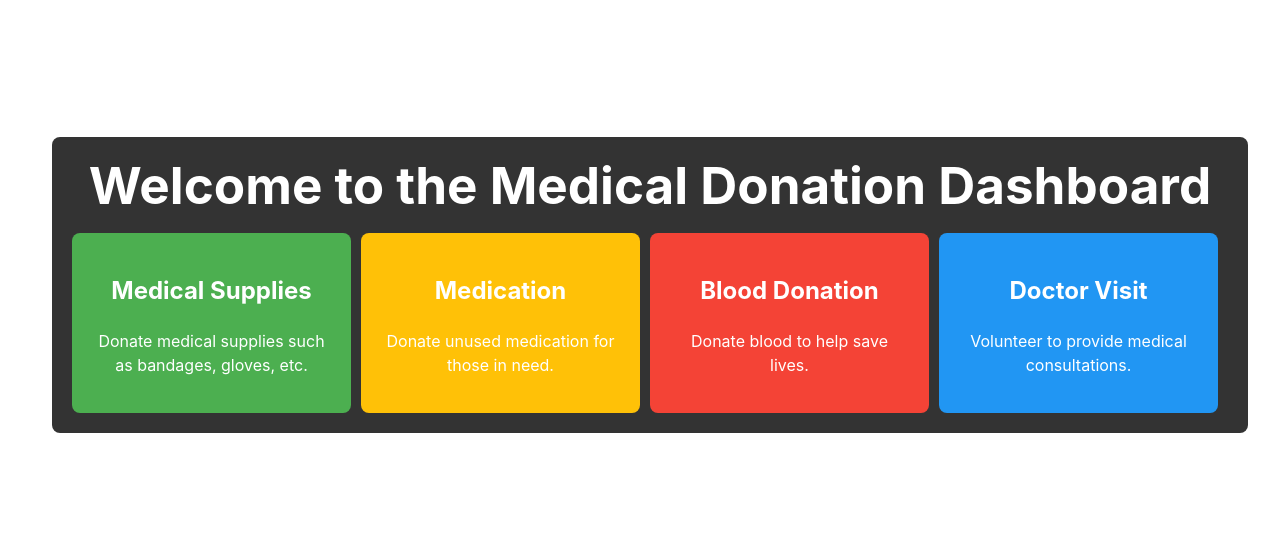
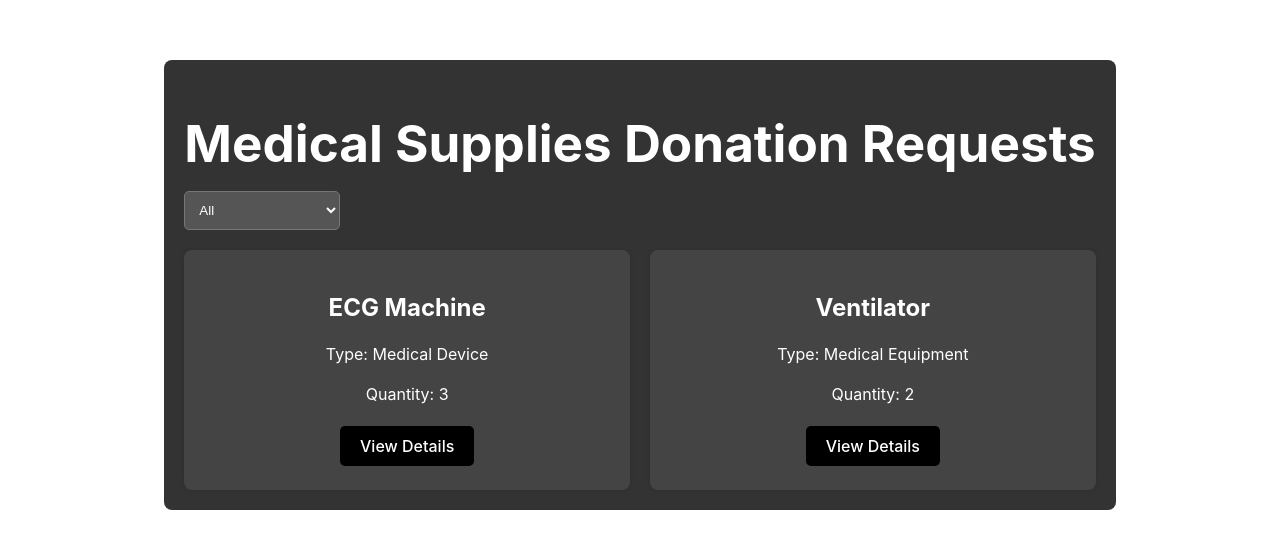
Before and after one commit to ZeyadAttia5/El-m4t4teen, a React (Vite) app in the folder Helpawy/: page /choose-item-type in a window 1280 px wide. Shown: the part 115-664 px from the top of the page. Built offline with nearby package versions, Linux system fonts and the light colour scheme.

Commit message:
Medical Supplies

```diff
--- a/Helpawy/src/App.jsx
+++ b/Helpawy/src/App.jsx
@@ -9,17 +9,16 @@ import 'react-toastify/dist/ReactToastify.css'; // Import toast styles
 import BloodDonationComponent from './Med/BloodDonation.jsx'
 import MedDashboard from './Med/medDashboard.jsx'
 import React, { useState } from 'react';
+import MedicalSuppliesComponent from './Med/medicalSupplies.jsx'
 function App() {
 
   const [showBloodDonation, setShowBloodDonation] = useState(false);
+  const [showSupplies, setSuppliesClick] = useState(false);
 
   return (
     <>
-      {showBloodDonation ? (
-        <BloodDonationComponent />
-      ) : (
-        <MedDashboard onBloodDonationClick={() => setShowBloodDonation(true)} />
-      )}
+      <MedicalSuppliesComponent/>
+
     </>
   );
 
--- a/Helpawy/src/Med/medDashboard.jsx
+++ b/Helpawy/src/Med/medDashboard.jsx
@@ -1,12 +1,12 @@
 import React from 'react';
 import './medDashboard.css'; // Importing the CSS file
 
-function MedDashboard({ onBloodDonationClick }) {
+function MedDashboard({ onBloodDonationClick, SuppliesClick }) {
   return (
     <div className="dashboard">
       <h1>Welcome to the Medical Donation Dashboard</h1>
       <div className="dashboard-options">
-        <div className="dashboard-option medical-supplies">
+        <div className="dashboard-option medical-supplies" onClick={SuppliesClick}>
           <h2>Medical Supplies</h2>
           <p>Donate medical supplies such as bandages, gloves, etc.</p>
         </div>
--- /dev/null
+++ b/Helpawy/src/Med/medicalSupplies.css
@@ -0,0 +1,85 @@
+.medical-supplies-component {
+    background-color: #f5f5f5; /* Light gray background */
+    color: #333; /* Dark text color */
+    padding: 20px;
+    border-radius: 8px;
+    margin: 20px 0;
+  }
+
+  .medical-supplies-component h1 {
+    margin-bottom: 20px;
+  }
+
+  .filter-options select {
+    padding: 10px;
+    border-radius: 5px;
+  }
+
+  .medical-supplies-list {
+    display: grid;
+    grid-template-columns: repeat(auto-fit, minmax(300px, 1fr));
+    gap: 20px;
+  }
+
+  .medical-supplies-item {
+    background-color: #fff; /* White background for each item */
+    padding: 20px;
+    border-radius: 8px;
+    box-shadow: 0 0 5px rgba(0, 0, 0, 0.1); /* Box shadow for each item */
+  }
+
+  .medical-supplies-item h2 {
+    margin-bottom: 10px;
+  }
+
+  .medical-supplies-details {
+    background-color: #fff; /* White background for details */
+    padding: 20px;
+    border-radius: 8px;
+    margin-top: 20px;
+    box-shadow: 0 0 5px rgba(0, 0, 0, 0.1); /* Box shadow for details */
+  }
+
+  .medical-supplies-details h2 {
+    margin-bottom: 10px;
+  }
+
+  .medical-supplies-details img {
+    max-width: 100%; /* Ensure image doesn't exceed container width */
+    border-radius: 8px; /* Rounded corners for image */
+  }
+
+.medical-supplies-component {
+    background-color: #333; /* Dark gray background */
+    color: #fff; /* White text */
+  }
+
+  .medical-supplies-component h1 {
+    color: #fff; /* White text */
+  }
+
+  .filter-options select {
+    background-color: #555; /* Darker gray for dropdown background */
+    color: #fff; /* White text */
+  }
+
+  .medical-supplies-item {
+    background-color: #444; /* Dark gray background for each item */
+    color: #fff; /* White text */
+  }
+
+  .medical-supplies-details {
+    background-color: #444; /* Dark gray background for details */
+    color: #fff; /* White text */
+  }
+
+  .close-details-buttonSup {
+    /* position: absolute; */
+    background: none;
+    background-color: #000;
+    border: none;
+    color: #fff;
+    font-size: 18px;
+    cursor: pointer;
+    float: right;
+}
--- a/Helpawy/src/Med/medicalSupplies.jsx
+++ b/Helpawy/src/Med/medicalSupplies.jsx
@@ -0,0 +1,93 @@
+import React, { useState } from 'react';
+import './medicalSupplies.css';
+
+const medicalSuppliesData = [
+  // Sample data for medical supplies donation requests
+  {
+    id: 1,
+    type: 'Medical Device',
+    name: 'ECG Machine',
+    quantity: 3,
+    description: 'Portable ECG Machine with 12-lead monitoring capability.',
+    image: 'ecg_machine.jpg', // File path for the image
+  },
+  {
+    id: 2,
+    type: 'Medical Equipment',
+    name: 'Ventilator',
+    quantity: 2,
+    description: 'Advanced ICU ventilator with built-in oxygen concentrator.',
+    image: 'ventilator.jpg', // File path for the image
+  },
+
+
+  // Add more sample data as needed
+];
+
+function MedicalSuppliesComponent() {
+  const [filterType, setFilterType] = useState('All'); // Initial filter type
+  const [selectedRequest, setSelectedRequest] = useState(null); // For viewing details
+
+  // Function to handle filter option change
+  const handleFilterChange = (event) => {
+    setFilterType(event.target.value);
+  };
+
+  // Function to handle click on "View Details" button
+  const handleViewDetails = (request) => {
+    setSelectedRequest(request);
+  };
+
+  // Function to close the view details component
+  const handleCloseDetails = () => {
+    setSelectedRequest(null);
+  };
+
+  return (
+    <div className="medical-supplies-component">
+      <h1>Medical Supplies Donation Requests</h1>
+
+      {/* Filter options */}
+      <div className="filter-options">
+        <select value={filterType} onChange={handleFilterChange}>
+          <option value="All">All</option>
+          <option value="Medical Device">Medical Device</option>
+          <option value="Medical Equipment">Medical Equipment</option>
+          <option value="Medication">Medication</option>
+        </select>
+      </div>
+
+      {/* Display filtered medical supplies donation requests */}
+      <div className="medical-supplies-list">
+        {medicalSuppliesData
+          .filter((item) => filterType === 'All' || item.type === filterType)
+          .map((request) => (
+            <div key={request.id} className="medical-supplies-item">
+              <h2>{request.name}</h2>
+              <p>Type: {request.type}</p>
+              <p>Quantity: {request.quantity}</p>
+              <button className="button" onClick={() => handleViewDetails(request)}>View Details</button>
+            </div>
+          ))}
+      </div>
+
+      {/* Display medical supplies details */}
+      {selectedRequest && (
+        <div className="medical-supplies-details">
+            <button className="button close-details-buttonSup" onClick={handleCloseDetails}>X</button>
+          <div className="medical-supplies-header">
+            <h2>Details of {selectedRequest.name}</h2>
+
+          </div>
+          <p>Type: {selectedRequest.type}</p>
+          <p>Quantity: {selectedRequest.quantity}</p>
+          <p>Description: {selectedRequest.description}</p>
+          <img src={selectedRequest.image} alt={selectedRequest.name} />
+          {/* Add quantity selection component here */}
+        </div>
+      )}
+    </div>
+  );
+}
+
+export default MedicalSuppliesComponent;
```
